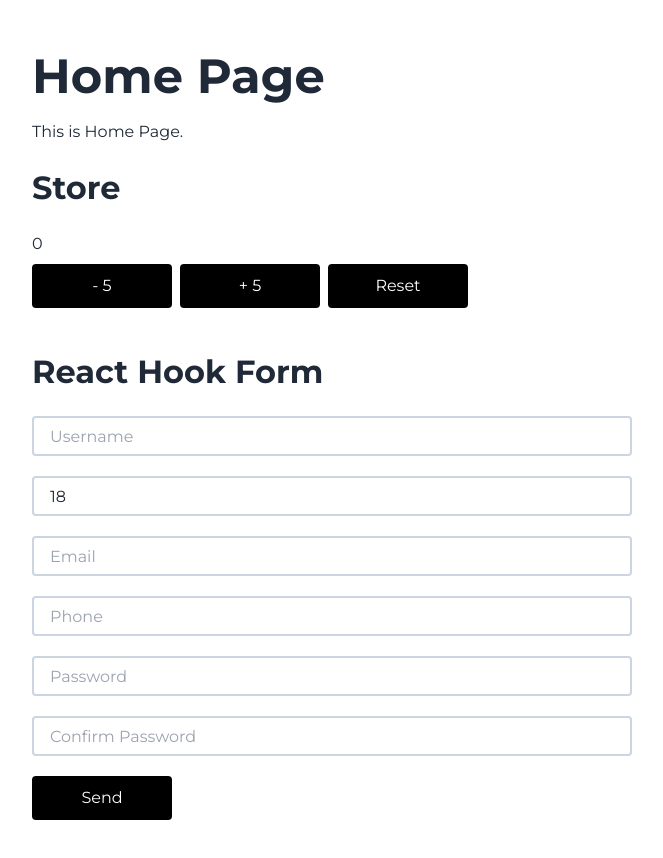
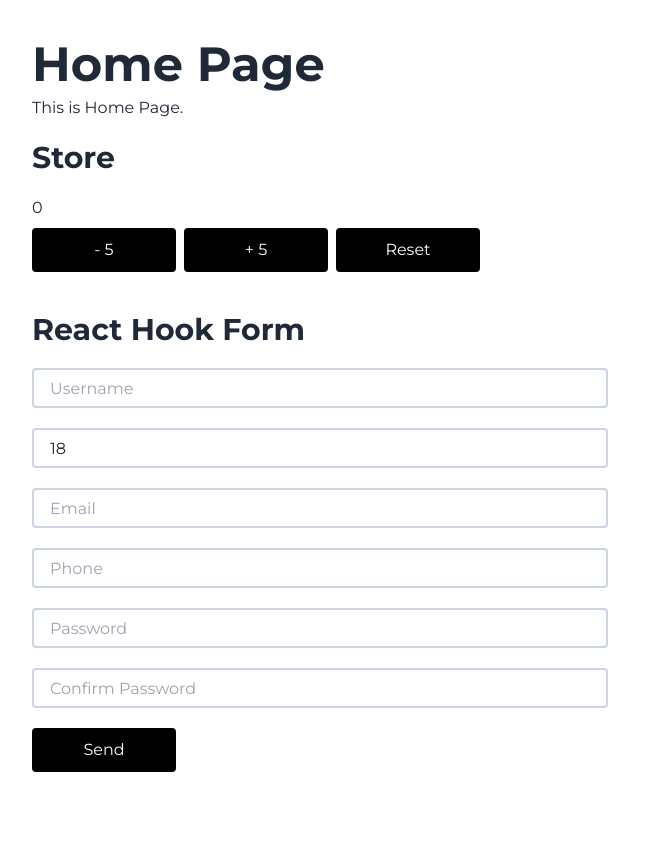
Before and after one commit to dimarogkov/react-template, a React (Create React App) app: page / in a window 1280 px wide. Shown: the whole page, without its empty margins (8-671 px from the left). After the commit the page ends 812 px from the top, so only its background shows below. Built offline with nearby package versions, Linux system fonts and the light colour scheme.

Commit message:
some fix

```diff
--- a/src/components/elements/Form/Form.tsx
+++ b/src/components/elements/Form/Form.tsx
@@ -15,75 +15,75 @@ export const Form = () => {
     };
 
     return (
-        <div className='w-full mb-[40px] last:mb-0'>
-            <Subtitle className='mb-[20px] last:mb-0'>React Hook Form</Subtitle>
+        <div className='w-full mb-10 last:mb-0'>
+            <Subtitle className='mb-5 last:mb-0'>React Hook Form</Subtitle>
 
-            <form className='w-full max-w-[600px]' onSubmit={handleSubmit(onSubmit)}>
-                <Label className='w-full mb-[20px] last:mb-0'>
+            <form className='w-full max-w-xl' onSubmit={handleSubmit(onSubmit)}>
+                <Label className='w-full mb-5 last:mb-0'>
                     <Input
                         placeholder='Username'
                         register={register}
                         registerName={FormNames.username}
-                        className='mb-[8px] last:mb-0'
+                        className='mb-2 last:mb-0'
                     />
 
                     {errors.username && <ErrorMessage>{errors.username.message}</ErrorMessage>}
                 </Label>
 
-                <Label className='w-full mb-[20px] last:mb-0'>
+                <Label className='w-full mb-5 last:mb-0'>
                     <Input
                         type='number'
                         placeholder='Age'
                         register={register}
                         registerName={FormNames.age}
-                        className='mb-[8px] last:mb-0'
+                        className='mb-2 last:mb-0'
                     />
 
                     {errors.age && <ErrorMessage>{errors.age.message}</ErrorMessage>}
                 </Label>
 
-                <Label className='w-full mb-[20px] last:mb-0'>
+                <Label className='w-full mb-5 last:mb-0'>
                     <Input
                         type='email'
                         placeholder='Email'
                         register={register}
                         registerName={FormNames.email}
-                        className='mb-[8px] last:mb-0'
+                        className='mb-2 last:mb-0'
                     />
 
                     {errors.email && <ErrorMessage>{errors.email.message}</ErrorMessage>}
                 </Label>
 
-                <Label className='w-full mb-[20px] last:mb-0'>
+                <Label className='w-full mb-5 last:mb-0'>
                     <Input
                         placeholder='Phone'
                         register={register}
                         registerName={FormNames.phone}
-                        className='mb-[8px] last:mb-0'
+                        className='mb-2 last:mb-0'
                     />
 
                     {errors.phone && <ErrorMessage>{errors.phone.message}</ErrorMessage>}
                 </Label>
 
-                <Label className='w-full mb-[20px] last:mb-0'>
+                <Label className='w-full mb-5 last:mb-0'>
                     <Input
                         type='password'
                         placeholder='Password'
                         register={register}
                         registerName={FormNames.password}
-                        className='mb-[8px] last:mb-0'
+                        className='mb-2 last:mb-0'
                     />
 
                     {errors.password && <ErrorMessage>{errors.password.message}</ErrorMessage>}
                 </Label>
 
-                <Label className='w-full mb-[20px] last:mb-0'>
+                <Label className='w-full mb-5 last:mb-0'>
                     <Input
                         type='password'
                         placeholder='Confirm Password'
                         register={register}
                         registerName={FormNames.confirmPassword}
-                        className='mb-[8px] last:mb-0'
+                        className='mb-2 last:mb-0'
                     />
 
                     {errors.confirmPassword && <ErrorMessage>{errors.confirmPassword.message}</ErrorMessage>}
--- a/src/components/elements/Store/Store.tsx
+++ b/src/components/elements/Store/Store.tsx
@@ -7,11 +7,11 @@ export const Store = () => {
     const dispatch = useAppDispatch();
 
     return (
-        <div className='w-full mb-[40px] last:mb-0'>
-            <Subtitle className='mb-[20px] last:mb-0'>Store</Subtitle>
-            <Text className='mb-[8px] last:mb-0'>{count}</Text>
+        <div className='w-full mb-10 last:mb-0'>
+            <Subtitle className='mb-5 last:mb-0'>Store</Subtitle>
+            <Text className='mb-2 last:mb-0'>{count}</Text>
 
-            <div className='flex flex-col sm:flex-row w-full gap-[8px]'>
+            <div className='flex flex-col sm:flex-row w-full gap-2'>
                 <Btn onClick={() => dispatch(removeCount(5))}>- 5</Btn>
                 <Btn onClick={() => dispatch(addCount(5))}>+ 5</Btn>
                 <Btn onClick={() => dispatch(resetCount())}>Reset</Btn>
--- a/src/components/pages/HomePage/HomePage.tsx
+++ b/src/components/pages/HomePage/HomePage.tsx
@@ -5,8 +5,8 @@ import { Text, Title } from '../../ui';
 export const HomePage = () => {
     return (
         <section className='relative w-full'>
-            <div className='w-full mb-[20px] last:mb-0'>
-                <Title className='mb-[8px] last:mb-0'>Home Page</Title>
+            <div className='w-full mb-5 last:mb-0'>
+                <Title className='mb-2 last:mb-0'>Home Page</Title>
                 <Text>This is Home Page.</Text>
             </div>
 
--- a/src/components/pages/NotFoundPage/NotFoundPage.tsx
+++ b/src/components/pages/NotFoundPage/NotFoundPage.tsx
@@ -3,9 +3,9 @@ import { BtnLink, Text, Title } from '../../ui';
 export const NotFoundPage = () => {
     return (
         <section className='relative w-full'>
-            <Title className='mb-[8px] last:mb-0'>Ooops! Page Not Found</Title>
+            <Title className='mb-2 last:mb-0'>Ooops! Page Not Found</Title>
 
-            <Text className='mb-[20px] last:mb-0'>
+            <Text className='mb-5 last:mb-0'>
                 This page doesn’t exist or was removed! We suggest you go back to home.
             </Text>
 
--- a/src/components/ui/Btn.tsx
+++ b/src/components/ui/Btn.tsx
@@ -10,7 +10,7 @@ export const Btn: React.FC<Props> = forwardRef<HTMLButtonElement, Props>(({ clas
         ref={ref}
         {...props}
         className={cn(
-            `flex items-center justify-center w-full sm:w-fit sm:min-w-[120px] lg:min-w-[140px] h-[40px] lg:h-[44px] font-media px-[16px] rounded-[4px] text-[#fff] bg-black transition-opacity duration-300 hover:opacity-80 ${className}`,
+            `flex items-center justify-center w-full sm:w-fit sm:min-w-32 lg:min-w-36 h-10 lg:h-11 font-media px-4 rounded text-[#fff] bg-black transition-opacity duration-300 hover:opacity-80 ${className}`,
             {
                 'pointer-events-none bg-slate-300': props.disabled,
             }
--- a/src/components/ui/BtnLink.tsx
+++ b/src/components/ui/BtnLink.tsx
@@ -13,7 +13,7 @@ export const BtnLink: React.FC<Props> = forwardRef<HTMLAnchorElement, Props>(
             ref={ref}
             to={href}
             {...props}
-            className={`flex items-center justify-center w-full sm:w-fit sm:min-w-[120px] lg:min-w-[140px] h-[40px] lg:h-[44px] font-media px-[16px] rounded-[4px] text-[#fff] bg-black transition-opacity duration-300 hover:opacity-80 ${className}`}
+            className={`flex items-center justify-center w-full sm:w-fit sm:min-w-32 lg:min-w-36 h-10 lg:h-11 font-media px-4 rounded text-[#fff] bg-black transition-opacity duration-300 hover:opacity-80 ${className}`}
         >
             {children}
         </Link>
--- a/src/components/ui/ErrorMessage.tsx
+++ b/src/components/ui/ErrorMessage.tsx
@@ -6,6 +6,6 @@ interface Props extends HTMLAttributes<HTMLParagraphElement> {
 
 export const ErrorMessage: React.FC<Props> = forwardRef<HTMLParagraphElement, Props>(
     ({ className = '', ...props }, ref) => (
-        <p ref={ref} {...props} className={`w-full font-medium text-[14px] text-rose-600 ${className}`} />
+        <p ref={ref} {...props} className={`w-full font-medium text-sm text-rose-600 ${className}`} />
     )
 );
--- a/src/components/ui/Input.tsx
+++ b/src/components/ui/Input.tsx
@@ -14,7 +14,7 @@ export const Input: React.FC<Props> = forwardRef<HTMLInputElement, Props>(
         <input
             ref={ref}
             {...props}
-            className={`w-full h-[40px] px-[16px] rounded-[4px] border-2 border-slate-300 outline-none transition-all duration-300 focus:border-black ${className}`}
+            className={`w-full h-10 px-4 rounded border-2 border-slate-300 outline-none transition-all duration-300 focus:border-black ${className}`}
             {...register(registerName)}
         />
     )
--- a/src/components/ui/Label.tsx
+++ b/src/components/ui/Label.tsx
@@ -5,5 +5,5 @@ interface Props extends LabelHTMLAttributes<HTMLLabelElement> {
 }
 
 export const Label: React.FC<Props> = forwardRef<HTMLLabelElement, Props>(({ className = '', ...props }, ref) => (
-    <label ref={ref} {...props} className={`relative block w-full ${className}`} />
+    <label ref={ref} {...props} className={`relative block w-full text-base ${className}`} />
 ));
--- a/src/components/ui/Subtitle.tsx
+++ b/src/components/ui/Subtitle.tsx
@@ -7,11 +7,7 @@ interface Props extends HTMLAttributes<HTMLHeadingElement> {
 
 export const Subtitle: React.FC<Props> = forwardRef<HTMLHeadingElement, Props>(
     ({ children, className = '', ...props }, ref) => (
-        <h3
-            ref={ref}
-            {...props}
-            className={`w-full text-[20px] md:text-[24px] lg:text-[28px] xl:text-[32px] font-bold ${className}`}
-        >
+        <h3 ref={ref} {...props} className={`w-full text-xl md:text-2xl lg:text-3xl font-bold ${className}`}>
             {children}
         </h3>
     )
--- a/src/components/ui/Text.tsx
+++ b/src/components/ui/Text.tsx
@@ -5,5 +5,5 @@ interface Props extends HTMLAttributes<HTMLParagraphElement> {
 }
 
 export const Text: React.FC<Props> = forwardRef<HTMLParagraphElement, Props>(({ className = '', ...props }, ref) => (
-    <p ref={ref} {...props} className={`w-full ${className}`} />
+    <p ref={ref} {...props} className={`w-full text-base ${className}`} />
 ));
--- a/src/components/ui/Title.tsx
+++ b/src/components/ui/Title.tsx
@@ -10,7 +10,7 @@ export const Title: React.FC<Props> = forwardRef<HTMLHeadingElement, Props>(
         <h1
             ref={ref}
             {...props}
-            className={`w-full text-[28px] md:text-[32px] lg:text-[40px] xl:text-[48px] font-bold ${className}`}
+            className={`w-full text-2xl md:text-3xl lg:text-4xl xl:text-5xl font-bold ${className}`}
         >
             {children}
         </h1>
```
Also changed, not shown: 1 other file (tests, documents, lock files or other folders).
